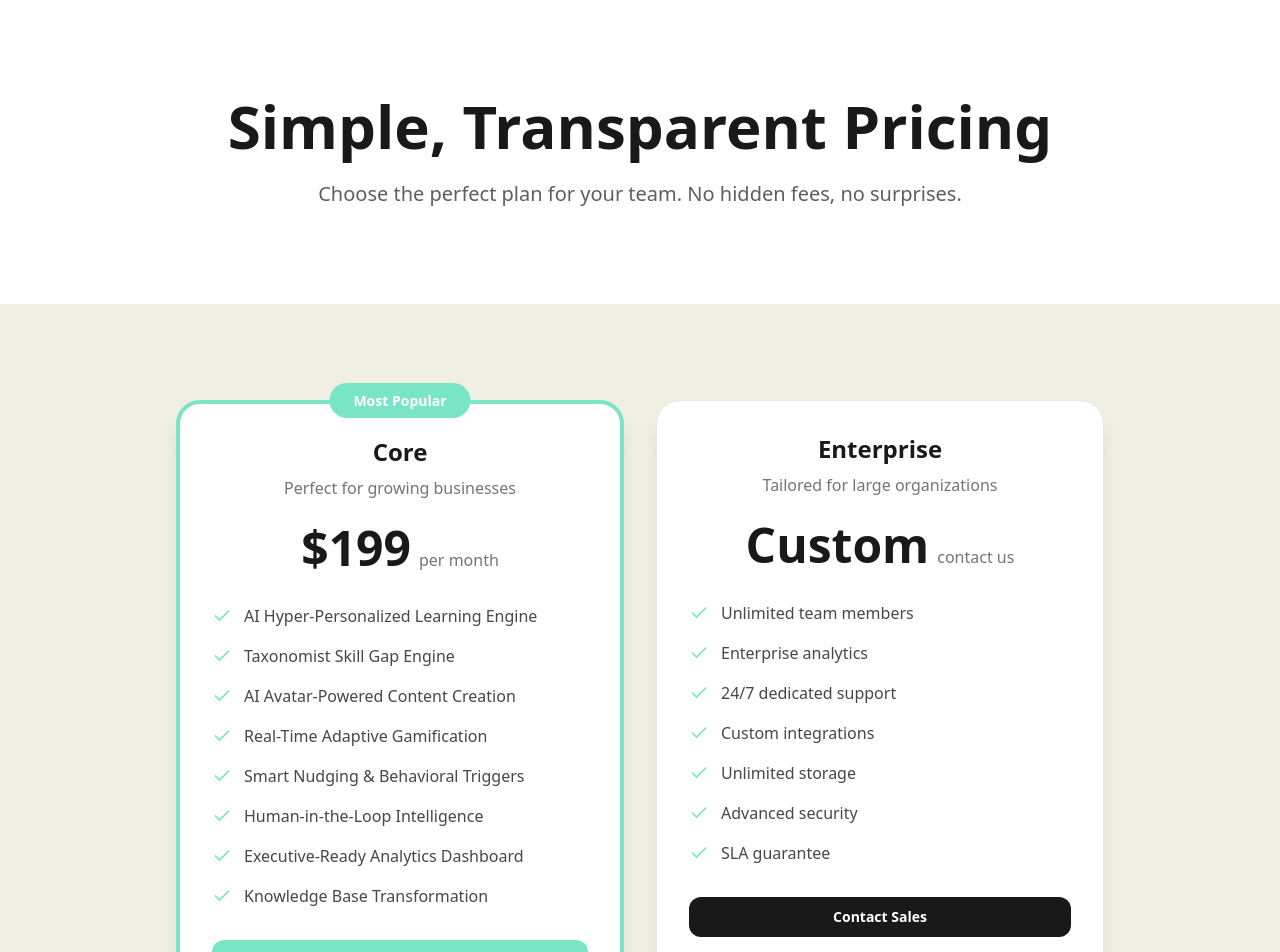
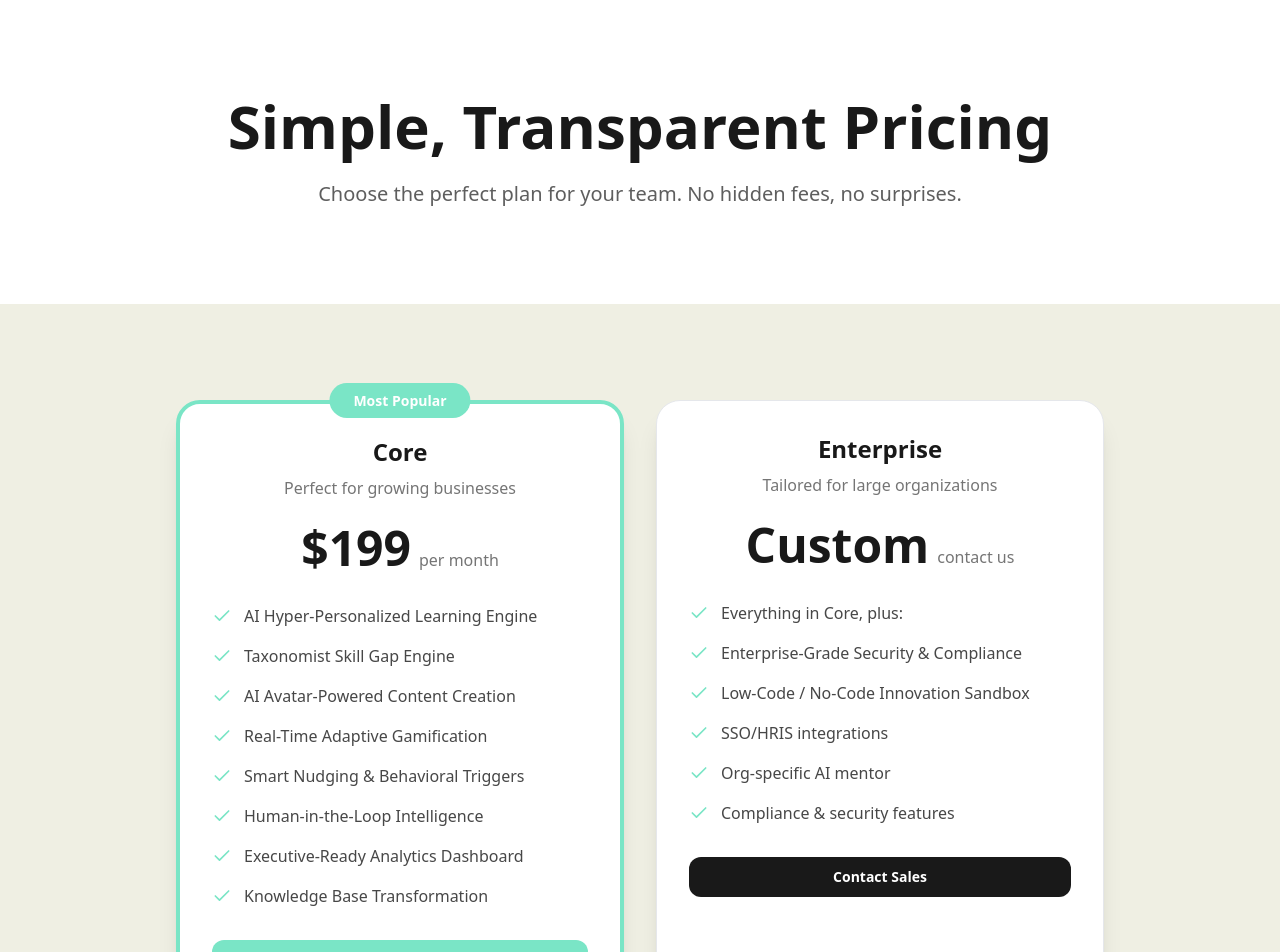
Before and after one commit to kkarakas-lxera/lxera-vision-platform, a React (Vite) app: page /pricing in a window 1280 px wide. Shown: the top 952 px of the page. Built offline with nearby package versions, Linux system fonts and the light colour scheme.

Commit message:
Add Enterprise tier features
Added features to the Enterprise tier on the pricing page.

```diff
--- a/src/pages/Pricing.tsx
+++ b/src/pages/Pricing.tsx
@@ -1,3 +1,4 @@
+
 
 import { Button } from "@/components/ui/button";
 import { Check } from "lucide-react";
@@ -27,13 +28,12 @@ const Pricing = () => {
       period: "contact us",
       description: "Tailored for large organizations",
       features: [
-        "Unlimited team members",
-        "Enterprise analytics",
-        "24/7 dedicated support",
-        "Custom integrations",
-        "Unlimited storage",
-        "Advanced security",
-        "SLA guarantee"
+        "Everything in Core, plus:",
+        "Enterprise-Grade Security & Compliance",
+        "Low-Code / No-Code Innovation Sandbox",
+        "SSO/HRIS integrations",
+        "Org-specific AI mentor",
+        "Compliance & security features"
       ],
       popular: false
     }
```
